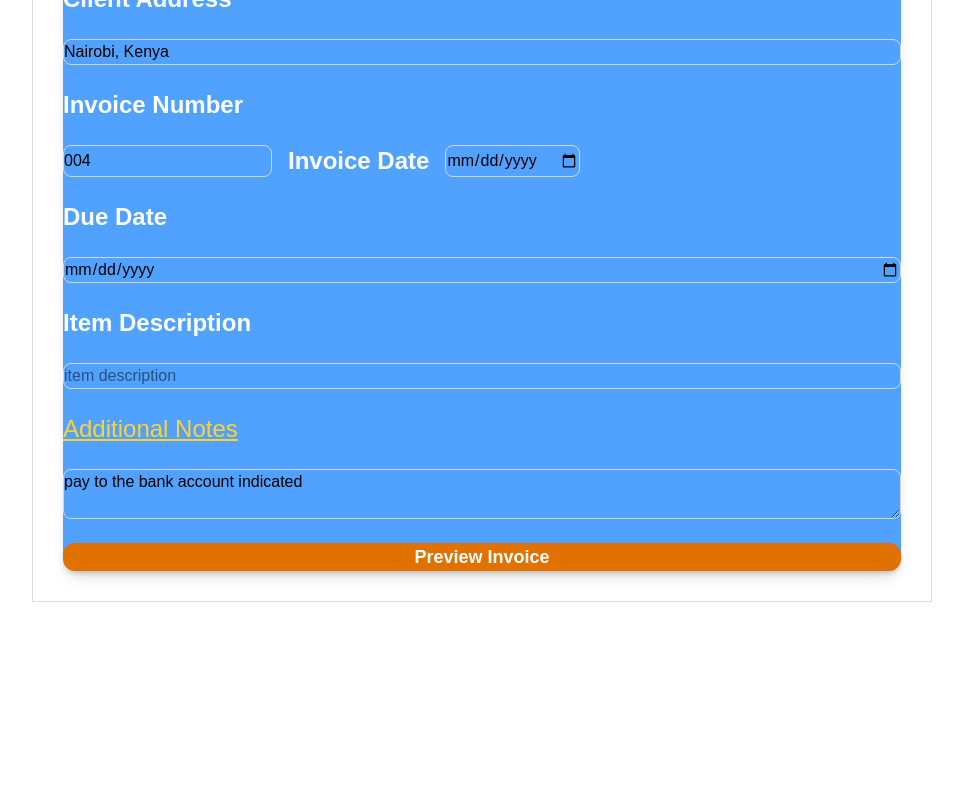
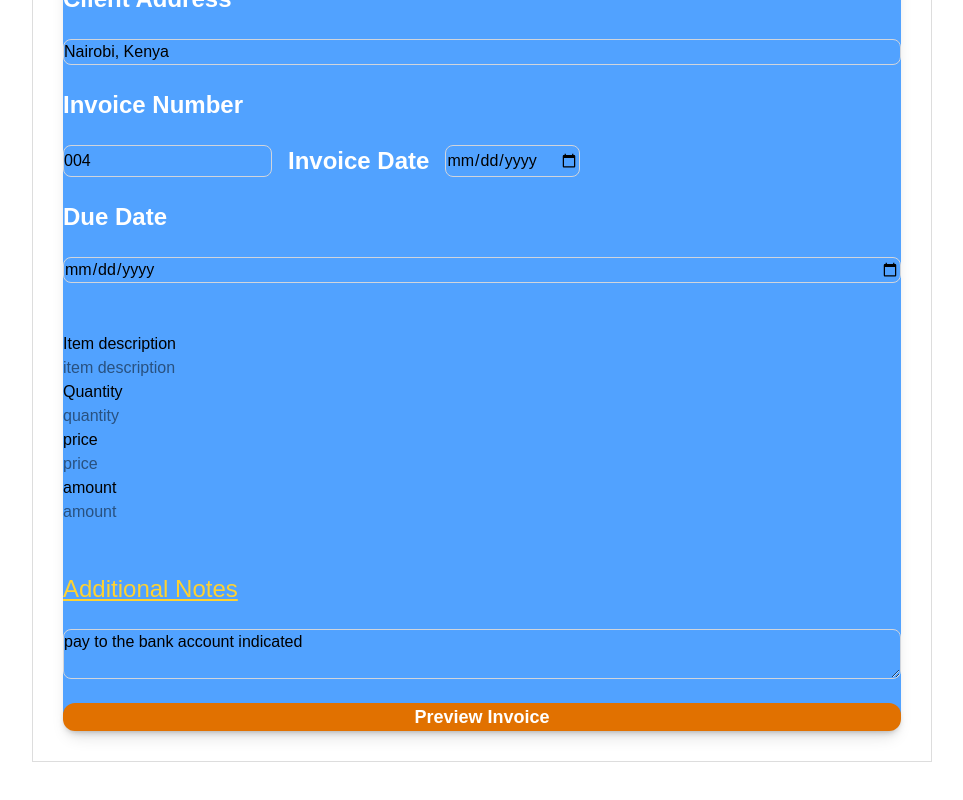
Before and after one commit to OJOK314/billing-system, a React (Vite) app: page / in a window 1280 px wide. Shown: the part 918-1718 px from the top of the page, without its empty margins (158-1121 px from the left). Before the commit the page ends 1560 px from the top, so only its background shows below. Built offline with nearby package versions, Linux system fonts and the light colour scheme.

Commit message:
add amount,quantity and price in the file

```diff
--- a/src/App.jsx
+++ b/src/App.jsx
@@ -19,17 +19,19 @@ function App() {
   const [bankName, setBankName] = useState("ABSA");
   const [bankAccount, setBankAccount] = useState("1234567890");
   const [accountHolder, setAccountHolder] = useState("Erick");
-  const [website, setWebsite] = useState("https://kanzucodefoundation.org/contact-us/");
+  const [website, setWebsite] = useState(
+    "https://kanzucodefoundation.org/contact-us/",
+  );
   const [clientName, setClientName] = useState("John Doe");
   const [clientAddress, setClientAddress] = useState("Nairobi, Kenya");
   const [invoiceNumber, setInvoiceNumber] = useState("004");
   const [invoiceDate, setInvoiceDate] = useState("20/10/2021");
   const [dueDate, setDueDate] = useState("01/11/2021");
   const [notes, setNotes] = useState("pay to the bank account indicated");
-  const [description,setDescription] = useState("")
-    const [quantity,setQuantity] = useState("")
-      const [price,setPrice] = useState("")
-        const [amount,setAmount] = useState("")
+  const [description, setDescription] = useState("");
+  const [quantity, setQuantity] = useState("");
+  const [price, setPrice] = useState("");
+  const [amount, setAmount] = useState("");
 
   function handleprint() {
     window.print();
@@ -37,7 +39,7 @@ function App() {
 
   return (
     <>
-      <main >
+      <main>
         {showInvoice ? (
           <div>
             <Header handleprint={handleprint} />
@@ -51,7 +53,16 @@ function App() {
               invoiceDate={invoiceDate}
               dueDate={dueDate}
             />
-            <Table description={description}  quantity={quantity} amount={amount}  />
+            <Table
+              description={description}
+                 setDescription={setDescription}
+              quantity={quantity}
+              setQuantity={setQuantity}
+              price={price}
+              setPrice={setPrice}
+              amount={amount}
+              setAmount={setAmount}
+            />
 
             <Notes notes={notes} />
             <Footer
@@ -72,15 +83,18 @@ function App() {
             </button>
           </div>
         ) : (
-
           <div className="max-w-6xl mx-auto bg-blue-400 p-8 rounded-2xl shadow-lg flex flex-col gap-6 ">
-
             {/* Section Title */}
-  <h2 className="text-4xl font-bold text-white mb-2 text-center hover:bg-amber-950 hover:text-emerald-600 uppercase underline "><em>Invoice Details</em></h2>
+            <h2 className="text-4xl font-bold text-white mb-2 text-center hover:bg-amber-950 hover:text-emerald-600 uppercase underline ">
+              <em>Invoice Details</em>
+            </h2>
 
             {/* Input Group */}
             <div className="flex flex-col">
-    <label htmlFor="name" className="font-semibold mb-1  text-white  text-2xl ">
+              <label
+                htmlFor="name"
+                className="font-semibold mb-1  text-white  text-2xl "
+              >
                 Enter your name
               </label>
               <input
@@ -93,11 +107,11 @@ function App() {
               />
             </div>
 
-
-
             <div className="grid grid-cols-1 md:grid-cols-2 gap-2">
               <div className="flex flex-col">
-      <label className="font-semibold text-white mb-1 text-2xl">Email</label>
+                <label className="font-semibold text-white mb-1 text-2xl">
+                  Email
+                </label>
                 <input
                   type="email"
                   value={email}
@@ -134,7 +148,9 @@ function App() {
               </div>
 
               <div className="flex flex-col">
-      <label className="font-semibold  text-white mb-1 text-2xl ">Website</label>
+                <label className="font-semibold  text-white mb-1 text-2xl ">
+                  Website
+                </label>
                 <input
                   type="text"
                   value={website}
@@ -146,8 +162,12 @@ function App() {
             </div>
 
             {/* Bank Info */}
-  <h3 className="font-bold  mt-4   text-2xl underline   text-amber-300">Bank Details</h3>
-<label className="font-semibold  text-white mb-1 text-2xl">Accoun Number</label>
+            <h3 className="font-bold  mt-4   text-2xl underline   text-amber-300">
+              Bank Details
+            </h3>
+            <label className="font-semibold  text-white mb-1 text-2xl">
+              Accoun Number
+            </label>
             <input
               type="text"
               placeholder="Account Number"
@@ -156,7 +176,9 @@ function App() {
               className="border border-gray-300 rounded-lg p-3 focus:ring-2 focus:ring-amber-500"
             />
 
-<label className="font-semibold  text-white mb-1 text-2xl">Account Holder</label>
+            <label className="font-semibold  text-white mb-1 text-2xl">
+              Account Holder
+            </label>
             <input
               type="text"
               placeholder="Account Holder"
@@ -165,7 +187,9 @@ function App() {
               className="border border-gray-300 rounded-lg p-3 focus:ring-2 focus:ring-amber-500"
             />
 
-<label className="font-semibold  text-white mb-1 text-2xl" >Bank Name</label>
+            <label className="font-semibold  text-white mb-1 text-2xl">
+              Bank Name
+            </label>
             <input
               type="text"
               placeholder="Bank Name"
@@ -175,8 +199,12 @@ function App() {
             />
 
             {/* Client Info */}
-  <h3 className="text-2xl font-bold  mt-4 underline  text-amber-300">Client Details</h3>
-<label className="font-semibold  text-white mb-1 text-2xl">Cleint Name</label>
+            <h3 className="text-2xl font-bold  mt-4 underline  text-amber-300">
+              Client Details
+            </h3>
+            <label className="font-semibold  text-white mb-1 text-2xl">
+              Cleint Name
+            </label>
             <input
               type="text"
               placeholder="Client Name"
@@ -184,7 +212,9 @@ function App() {
               onChange={(e) => setClientName(e.target.value)}
               className="border border-gray-300 rounded-lg p-3 focus:ring-2 focus:ring-amber-500"
             />
-<label className="font-semibold  text-white mb-1 text-2xl">Client Address</label>
+            <label className="font-semibold  text-white mb-1 text-2xl">
+              Client Address
+            </label>
             <input
               type="text"
               placeholder="Client Address"
@@ -193,7 +223,9 @@ function App() {
               className="border border-gray-300 rounded-lg p-3 focus:ring-2 focus:ring-amber-500"
             />
 
-<label className="font-semibold  text-white mb-1 text-2xl">Invoice Number</label>
+            <label className="font-semibold  text-white mb-1 text-2xl">
+              Invoice Number
+            </label>
             {/* Dates */}
             <div className="flex grid-cols-1 md:grid-cols-2 gap-4">
               <input
@@ -204,7 +236,9 @@ function App() {
                 className="border border-gray-300 rounded-lg p-3 focus:ring-2 focus:ring-amber-500"
               />
 
-<label className="font-semibold  text-white mb-1 text-2xl flex text-center ">Invoice Date</label>
+              <label className="font-semibold  text-white mb-1 text-2xl flex text-center ">
+                Invoice Date
+              </label>
               <input
                 type="date"
                 value={invoiceDate}
@@ -213,16 +247,17 @@ function App() {
               />
             </div>
 
-<label className="font-semibold  text-white mb-1 text-2xl">Due Date</label>
+            <label className="font-semibold  text-white mb-1 text-2xl">
+              Due Date
+            </label>
             <input
               type="date"
               value={dueDate}
               onChange={(e) => setDueDate(e.target.value)}
               className="border border-gray-300 rounded-lg p-3 focus:ring-2 focus:ring-amber-500"
             />
-
-
-  <label className="font-semibold  text-white mb-1 text-2xl">Item Description</label>
+            <article>
+              {/* <label className="font-semibold  text-white mb-1 text-2xl">Item Description</label>
 
     <input
       type="text"
@@ -230,9 +265,17 @@ function App() {
       value={description}
       onChange={(e) => setDescription(e.target.value)}
       className="border border-gray-300 rounded-lg p-3 focus:ring-2 focus:ring-amber-500"
+    /> */}
+
+              <TableForm
+                description={description}
+                setDescription={setDescription}
               />
+            </article>
 
-<label className="text-2xl underline  text-amber-300">Additional Notes</label>
+            <label className="text-2xl underline  text-amber-300">
+              Additional Notes
+            </label>
             <textarea
               placeholder="leave us a message"
               value={notes}
@@ -248,7 +291,6 @@ function App() {
               Preview Invoice
             </button>
           </div>
-
         )}
       </main>
     </>
--- a/src/components/Table.jsx
+++ b/src/components/Table.jsx
@@ -1,33 +1,23 @@
 import React from "react";
 
-const Table = ({description}) => {
+const Table = ({description,quantity,price,amount}) => {
   return (
     <div>
-      <p>This is the table</p>
-
-      <table>
+      <table width="100%">
         <thead>
-          <tr>
+          <tr className="bg-amber-400 text-amber-50 ">
             <th>Description</th>
-<br/>
             <th>Quantity</th>
-<br/>
             <th>Price</th>
-<br/>
             <th>Amount</th>
           </tr>
         </thead>
-
         <tbody>
           <tr>
             <td>{description}</td>
-
-            <td>5</td>
-            <br/>
-
-            <td className="ml-4 ">20000</td>
-<br/>
-            <td>60,000</td>
+            <td>{quantity}</td>
+            <td>{price}</td>
+            <td>{amount}</td>
           </tr>
         </tbody>
       </table>
--- a/src/components/TableForm.jsx
+++ b/src/components/TableForm.jsx
@@ -1,14 +1,22 @@
-import React from 'react'
-import { useEffect } from 'react'
-// import {v4 and uuid} from "uuidv4"
-const TableForm = ( {description, setDescription
+// import React from 'react'
+// import { useEffect } from 'react'
+// // import {v4 and uuid} from "uuidv4"
+const TableForm = ( {
+    description,
+    setDescription ,
+              quantity,
+              setQuantity,
+              price,
+              setPrice,
+              amount,
+              setAmount
    }
 
 ) => {
 
 
   return (
-    <div>
+    <div className="flex flex-col">
         <label htmlFor='description'>Item description</label>
         <input
         type='text'
@@ -18,6 +26,38 @@ const TableForm = ( {description, setDescription
         onChange={(e) => setDescription(e.target.value)}
         placeholder='item description'
         />
+
+         <label htmlFor='quantity'>Quantity</label>
+        <input
+        type='text'
+        name='quantity'
+        id='quantuty'
+        value={quantity}
+        onChange={(e) => setQuantity(e.target.value)}
+        placeholder='quantity'
+        />
+
+         <label htmlFor='price'>price</label>
+        <input
+        type='text'
+        name='price'
+        id='price'
+        value={price}
+        onChange={(e) => setPrice(e.target.value)}
+        placeholder='price'
+        />
+
+           <label htmlFor='amount'>amount</label>
+        <input
+        type='text'
+        name='amount'
+        id='amount'
+        value={amount}
+        onChange={(e) => setAmount(e.target.value)}
+        placeholder='amount'
+        />
+
+
 
 
 
```
Lines whose indentation alone changed are shown as unchanged.
